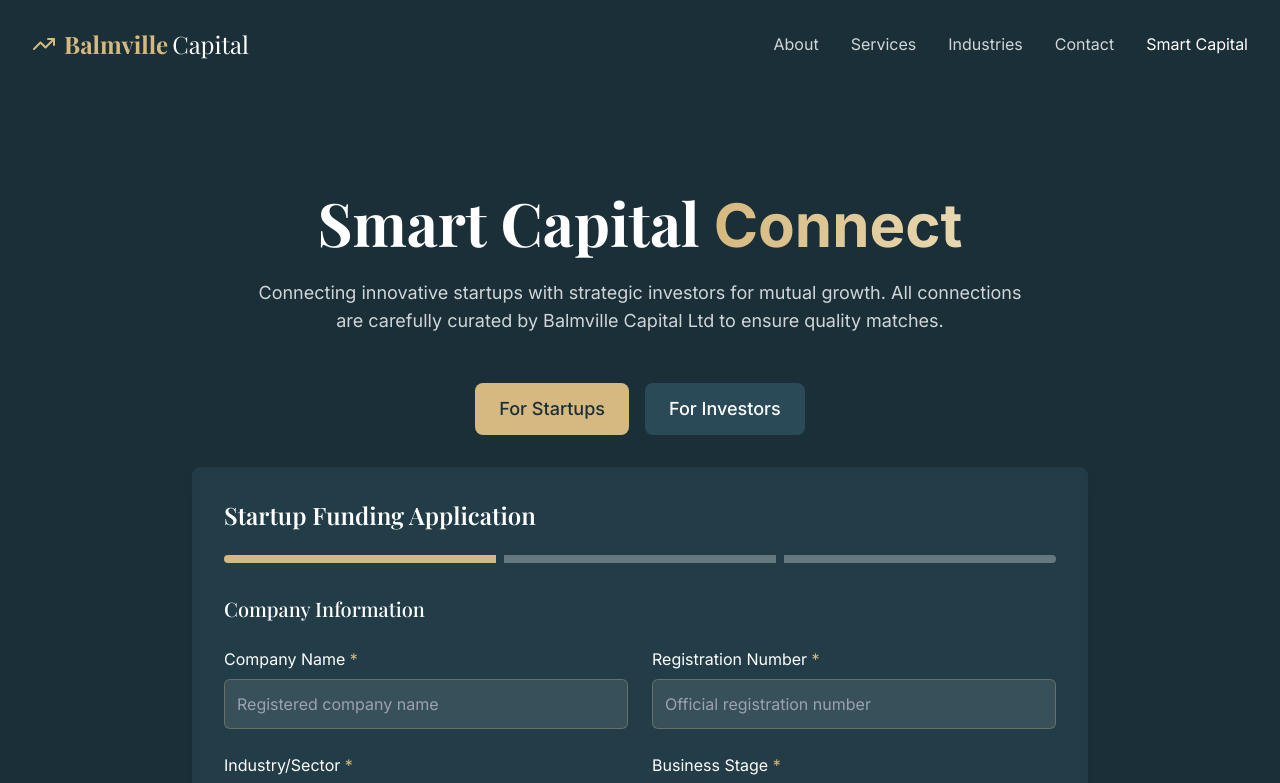
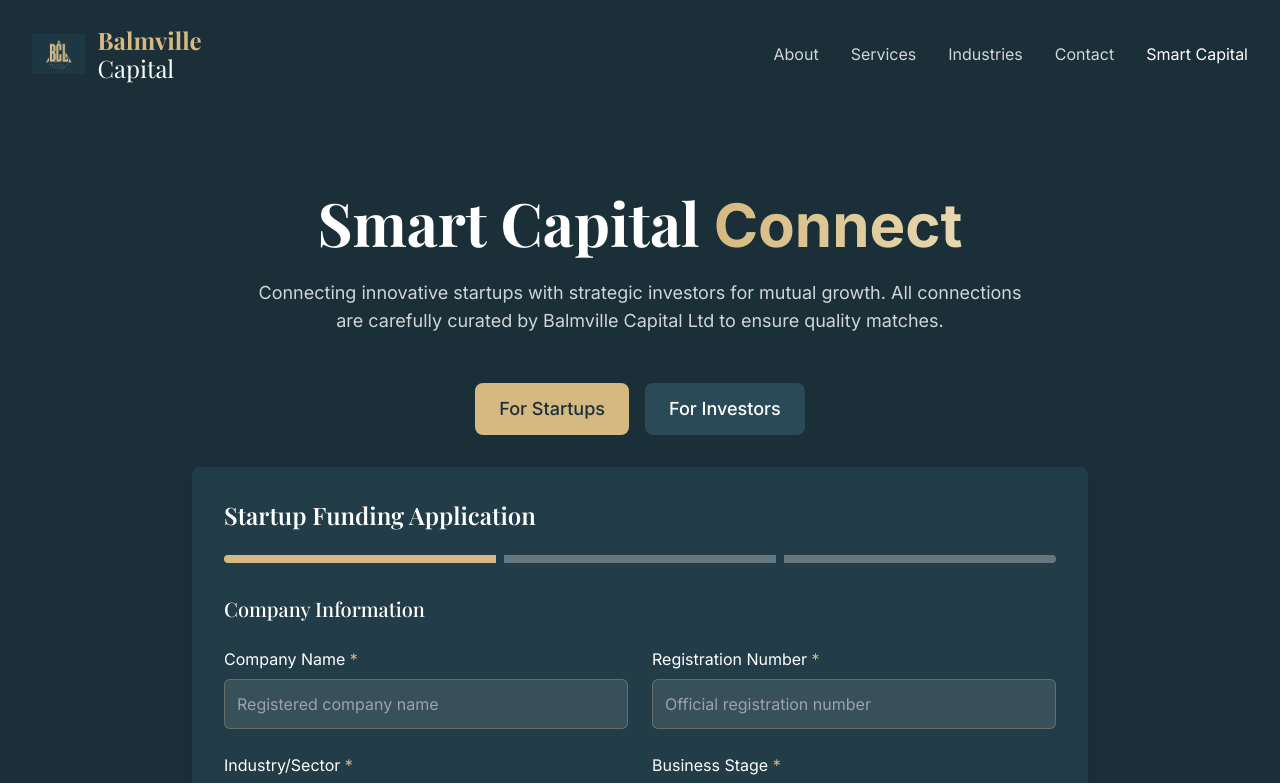
Before and after one commit to amanikituto/balmvillecapital, a React (Vite) app: page /smart-capital-connect in a window 1280 px wide. Shown: the top 783 px of the page. Built offline with nearby package versions, Linux system fonts and the light colour scheme.

Commit message:
Add logo to navbar
This commit adds a logo to the navigation bar.

```diff
--- a/src/components/layout/Navbar.tsx
+++ b/src/components/layout/Navbar.tsx
@@ -1,6 +1,6 @@
 
 import { useState, useEffect } from 'react';
-import { Menu, X, TrendingUp } from 'lucide-react';
+import { Menu, X } from 'lucide-react';
 import { useLocation, useNavigate } from 'react-router-dom';
 
 const Navbar = () => {
@@ -61,9 +61,15 @@ const Navbar = () => {
               navigate('/');
             }}
           >
-            <TrendingUp className="h-6 w-6 text-balmville-gold mr-2" />
-            <span className="text-2xl font-serif font-bold text-balmville-gold">Balmville</span>
-            <span className="text-2xl font-serif text-white ml-1">Capital</span>
+            <img
+              src="/lovable-uploads/a8dd2986-dca3-432d-b4c8-c0ea8d93ce20.png"
+              alt="Balmville Capital Logo"
+              className="h-10 mr-3"
+            />
+            <div className="flex flex-col items-start">
+              <span className="text-2xl font-serif font-bold text-balmville-gold">Balmville</span>
+              <span className="text-2xl font-serif text-white -mt-1">Capital</span>
+            </div>
           </a>
 
           {/* Desktop Navigation */}
```
Also changed, not shown: public/lovable-uploads/a8dd2986-dca3-432d-b4c8-c0ea8d93ce20.png (added).
